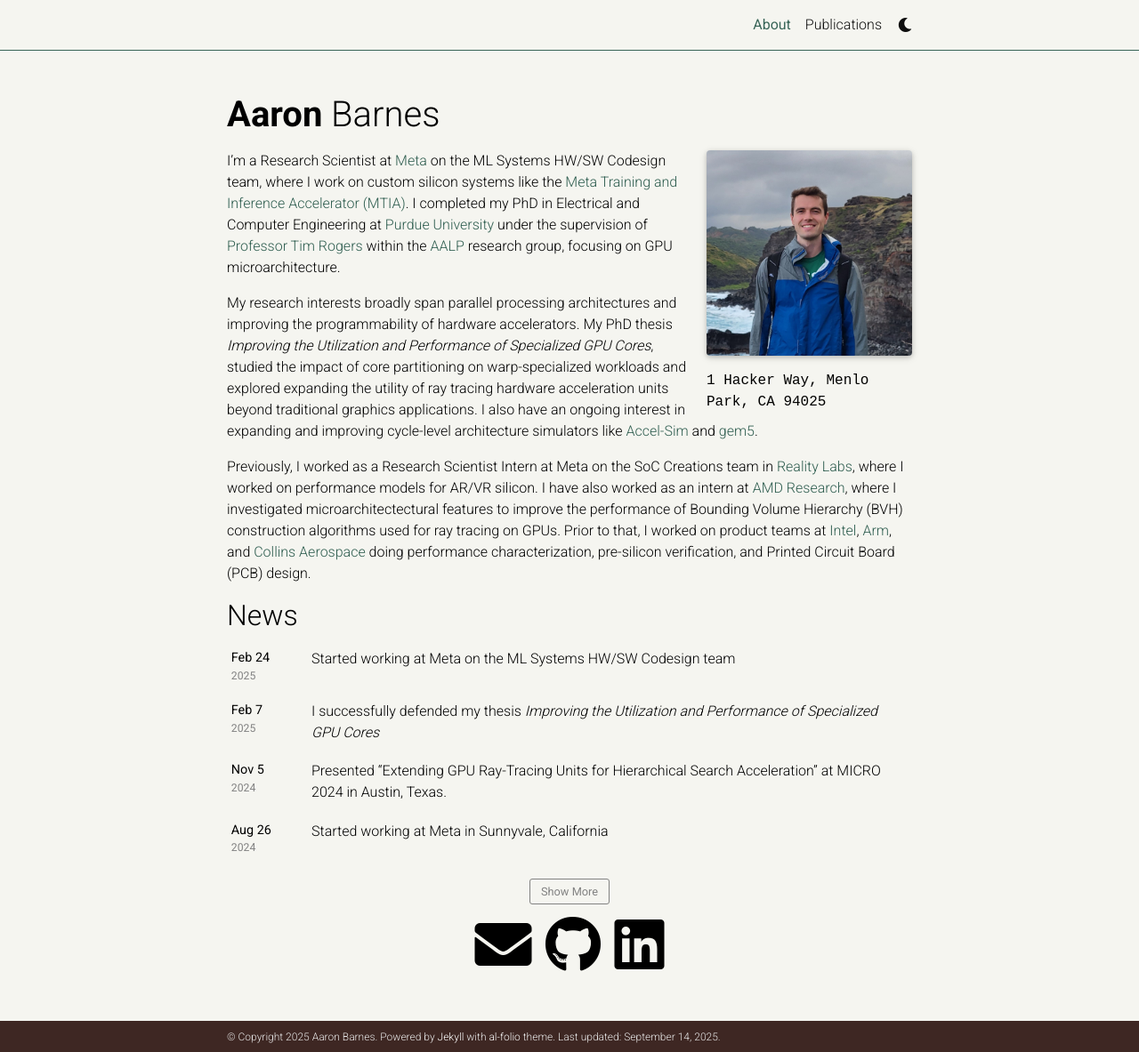
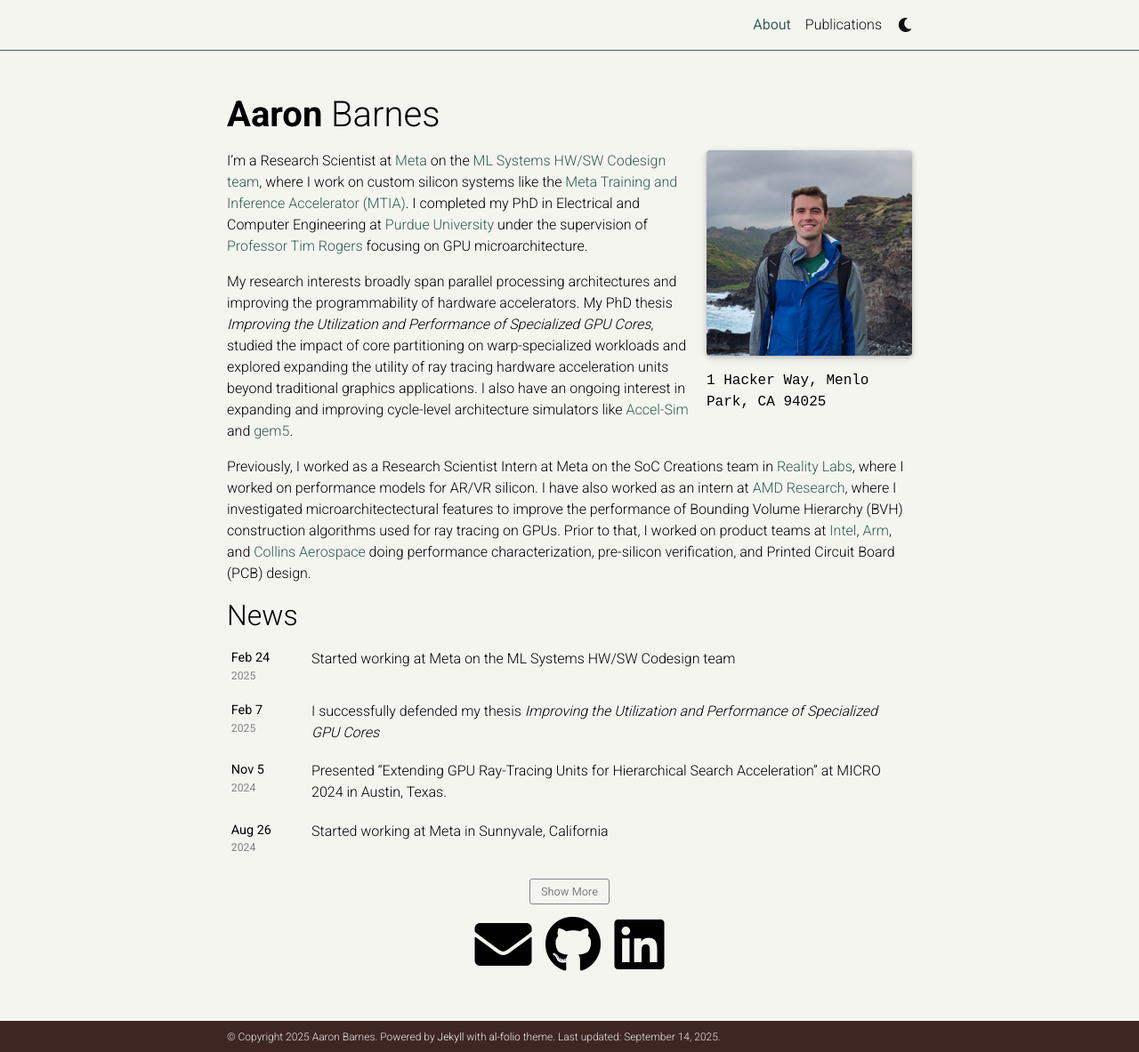
Before and after one commit to barnes88/barnes88.github.io, a Jekyll site: the page built from _pages/about.md, in a window 1280 px wide and 1183 px high. Shown: the whole window at 89% size. Built offline with Jekyll 4.4.1, drawn with Linux system fonts in a browser that asks for light colours; full-size pictures stand in for the smaller copies a plugin makes; comment, search, counter and statistics services are not loaded; a style sheet for code colours, icons or effects is not loaded.

Commit message:
Update about.md

```diff
--- a/_pages/about.md
+++ b/_pages/about.md
@@ -17,7 +17,7 @@ selected_papers: false # includes a list of papers marked as "selected={true}"
 social: true  # includes social icons at the bottom of the page
 ---
 
-I'm a Research Scientist at [Meta](https://about.meta.com/) on the ML Systems HW/SW Codesign team, where I work on custom silicon systems like the [Meta Training and Inference Accelerator (MTIA)](https://ai.meta.com/blog/next-generation-meta-training-inference-accelerator-AI-MTIA/). I completed my PhD in Electrical and Computer Engineering at [Purdue University](https://www.purdue.edu/) under the supervision of [Professor Tim Rogers](https://engineering.purdue.edu/tgrogers/) within the [AALP](https://engineering.purdue.edu/tgrogers/group/aalp.html) research group, focusing on GPU microarchitecture.
+I'm a Research Scientist at [Meta](https://about.meta.com/) on the [ML Systems HW/SW Codesign team](https://aisystemcodesign.github.io/), where I work on custom silicon systems like the [Meta Training and Inference Accelerator (MTIA)](https://ai.meta.com/blog/next-generation-meta-training-inference-accelerator-AI-MTIA/). I completed my PhD in Electrical and Computer Engineering at [Purdue University](https://www.purdue.edu/) under the supervision of [Professor Tim Rogers](https://engineering.purdue.edu/tgrogers/) focusing on GPU microarchitecture.
 
 My research interests broadly span parallel processing architectures and improving the programmability of hardware accelerators. My PhD thesis [*Improving the Utilization and Performance of Specialized GPU Cores*](https://hammer.purdue.edu/articles/thesis/IMPROVING_THE_UTILIZATION_AND_PERFORMANCE_OF_SPECIALIZED_GPU_CORES/28462811?file=52615397), studied the impact of core partitioning on warp-specialized workloads and explored expanding the utility of ray tracing hardware acceleration units beyond traditional graphics applications. I also have an ongoing interest in expanding and improving cycle-level architecture simulators like [Accel-Sim](https://accel-sim.github.io/) and [gem5](https://www.gem5.org/).
 
```
